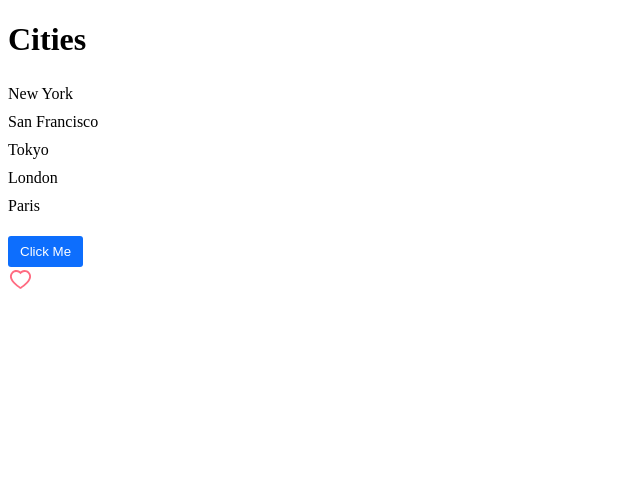
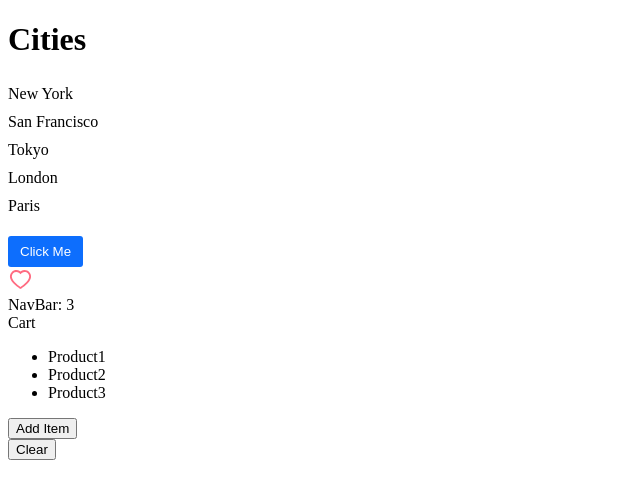
Before and after one commit to 22tofu/game-core, a React (Vite) app: page / in a window 1280 px wide. Shown: the top 498 px of the page, without its empty margins (0-640 px from the left). Built offline with nearby package versions, Linux system fonts and the light colour scheme.

Commit message:
manage component state

```diff
--- a/package.json
+++ b/package.json
@@ -10,6 +10,8 @@
   },
   "dependencies": {
     "bootstrap": "^5.2.3",
+    "immer": "^10.1.1",
+    "immerse": "^1.1.0",
     "prettier": "^3.3.3",
     "react": "^18.2.0",
     "react-dom": "^18.2.0",
--- a/src/App.tsx
+++ b/src/App.tsx
@@ -6,8 +6,21 @@ import ListGroup from "./components/ListGroup"; //import the ListGroup using ind
 import "./App.css";
 import { BsFillCalendarFill } from "react-icons/bs";
 import Like from "./components/Like/Like";
+import NavBar from "./components/NavBar";
+import Cart from "./components/Cart/Cart";
+import produce from "immer";
 
 function App() {
+  const [cartItems, setCartItems] = useState([
+    "Product1",
+    "Product2",
+    "Product3",
+  ]);
+
+  const handleCart = () => {
+    setCartItems([...cartItems, "wew"]);
+  };
+
   const handleSelectItem = (name: string) => {
     console.log(name);
   };
@@ -39,6 +52,14 @@ function App() {
       />
       <br />
       <Like onClickEvent={() => console.log("liked")} />
+
+      <NavBar cartItemsCount={cartItems.length} />
+      <Cart
+        cartItems={cartItems}
+        // addCartItem={() => setCartItems([...cartItems, "New Product"])}
+        addCartItem={handleCart}
+        onClear={() => setCartItems([])}
+      />
     </>
   );
 }
--- /dev/null
+++ b/src/components/Cart/Cart.tsx
@@ -0,0 +1,25 @@
+import React from "react";
+
+interface Props {
+  cartItems: string[];
+  onClear: () => void;
+  addCartItem: () => void;
+}
+
+function Cart({ cartItems, onClear, addCartItem }: Props) {
+  return (
+    <>
+      <div>Cart</div>
+      <ul>
+        {cartItems.map((item, index) => (
+          <li key={index}>{item}</li>
+        ))}
+      </ul>
+      <button onClick={addCartItem}>Add Item</button>
+      <br />
+      <button onClick={onClear}>Clear</button>
+    </>
+  );
+}
+
+export default Cart;
--- /dev/null
+++ b/src/components/NavBar.tsx
@@ -0,0 +1,11 @@
+import React from "react";
+
+interface Props {
+  cartItemsCount: number;
+}
+
+function NavBar({ cartItemsCount }: Props) {
+  return <div>NavBar: {cartItemsCount}</div>;
+}
+
+export default NavBar;
```
Also changed, not shown: 1 other file (tests, documents, lock files or other folders).
